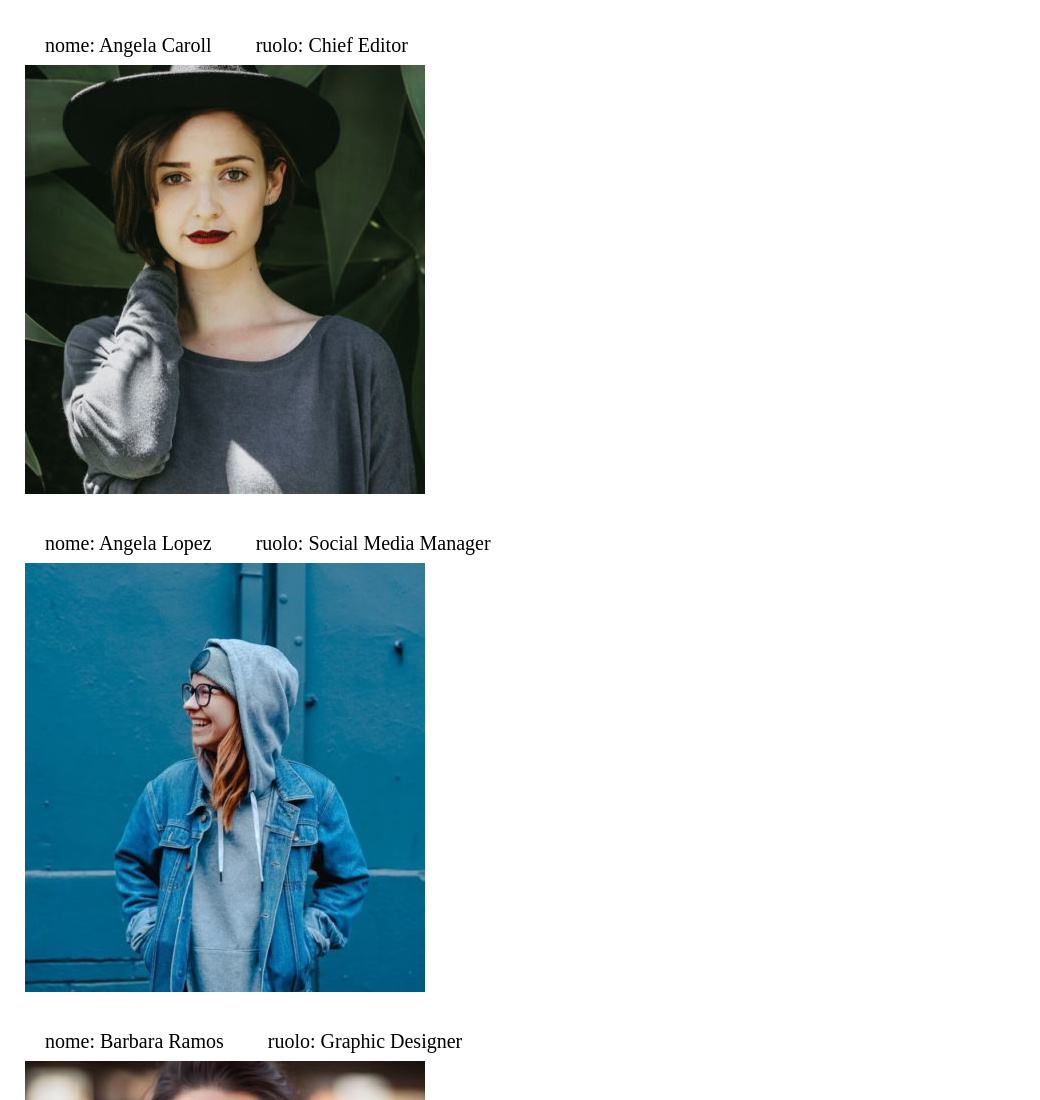
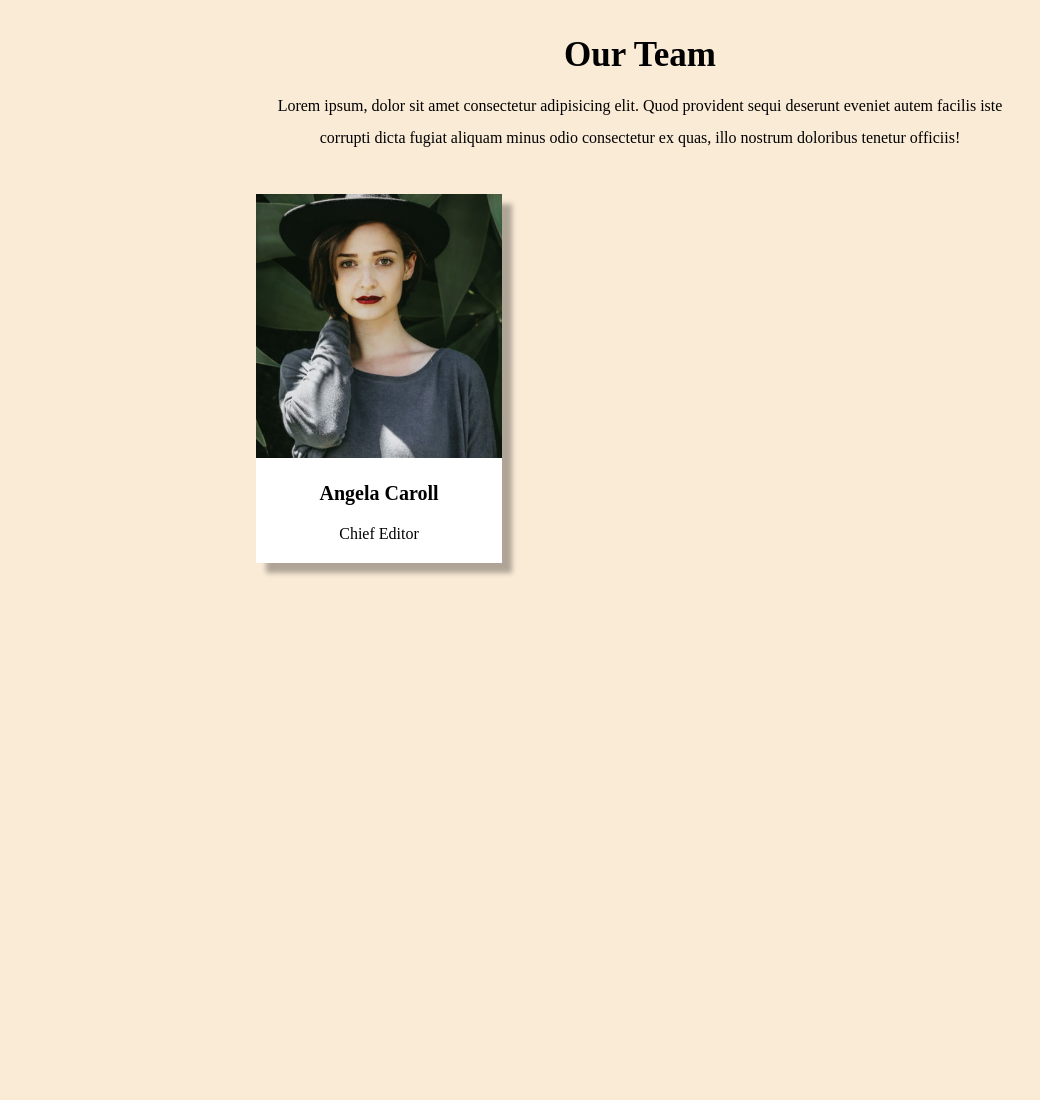
Before and after one commit to ginevrabotrugno/js-our-team, a plain HTML site: page bonus/index.html in a window 1280 px wide. Shown: the top 1100 px of the page, without its empty margins (0-1040 px from the left). After the commit the page ends 800 px from the top, so only its background shows below. Drawn offline with Linux system fonts and the light colour scheme.

Commit message:
feat(bonus): add style

```diff
--- a/bonus/css/style.css
+++ b/bonus/css/style.css
@@ -4,15 +4,48 @@
     box-sizing: border-box;
 }
 
+:root{
+    background-color: antiquewhite;
+}
+
+header{
+    line-height: 2;
+}
+
+header h1 {
+    font-size: 35px;
+}
+
+.wrapper {
+    width: 60%;
+    margin: 20px auto;
+    text-align: center;
+}
+
+#container{
+    margin-top: 40px;
+    display: flex;
+    flex-wrap: wrap;
+    gap: 10px;
+}
 
 .card {
-    /* debug */
-    margin: 25px;
+    width: calc((100% / 3) - 10px);
+    text-align: center;
+    background-color: white;
+    box-shadow: 10px 10px 5px rgba(0, 0, 0, 0.3);
 }
 
-.card span {
-    /* debug */
+.card img {
+    width: 100%;
+}
+
+.title span {
+    display: block;
+    margin: 20px;
+}
+
+.name_member {
     font-size: 20px;
-    margin: 20px;
-    line-height: 2;
+    font-weight: 600;
 }
--- a/bonus/index.html
+++ b/bonus/index.html
@@ -8,10 +8,31 @@
 </head>
 <body>
 
-    <div id="container">
-    </div>
+    <header>
+        <div class="wrapper">
+            <h1>Our Team</h1>
+            <p>Lorem ipsum, dolor sit amet consectetur adipisicing elit. Quod provident sequi deserunt eveniet autem facilis iste corrupti dicta fugiat aliquam minus odio consectetur ex quas, illo nostrum doloribus tenetur officiis!</p>
+        </div>
+    </header>
 
 
-    <script type="text/javascript" src="js/main.js"></script>
+    <main>
+        <div class="wrapper">
+            <div id="container">
+                <div class="card">
+                    <img src="img/angela-caroll-chief-editor.jpg" alt="member picture">
+                    <div class="title">
+                        <span class="name_member">Angela Caroll</span>
+                        <span>Chief Editor</span>
+                    </div>
+                </div>
+            </div>
+        </div>
+    </main>
+
+
+
+
+    <!-- <script type="text/javascript" src="js/main.js"></script> -->
 </body>
 </html>
```
